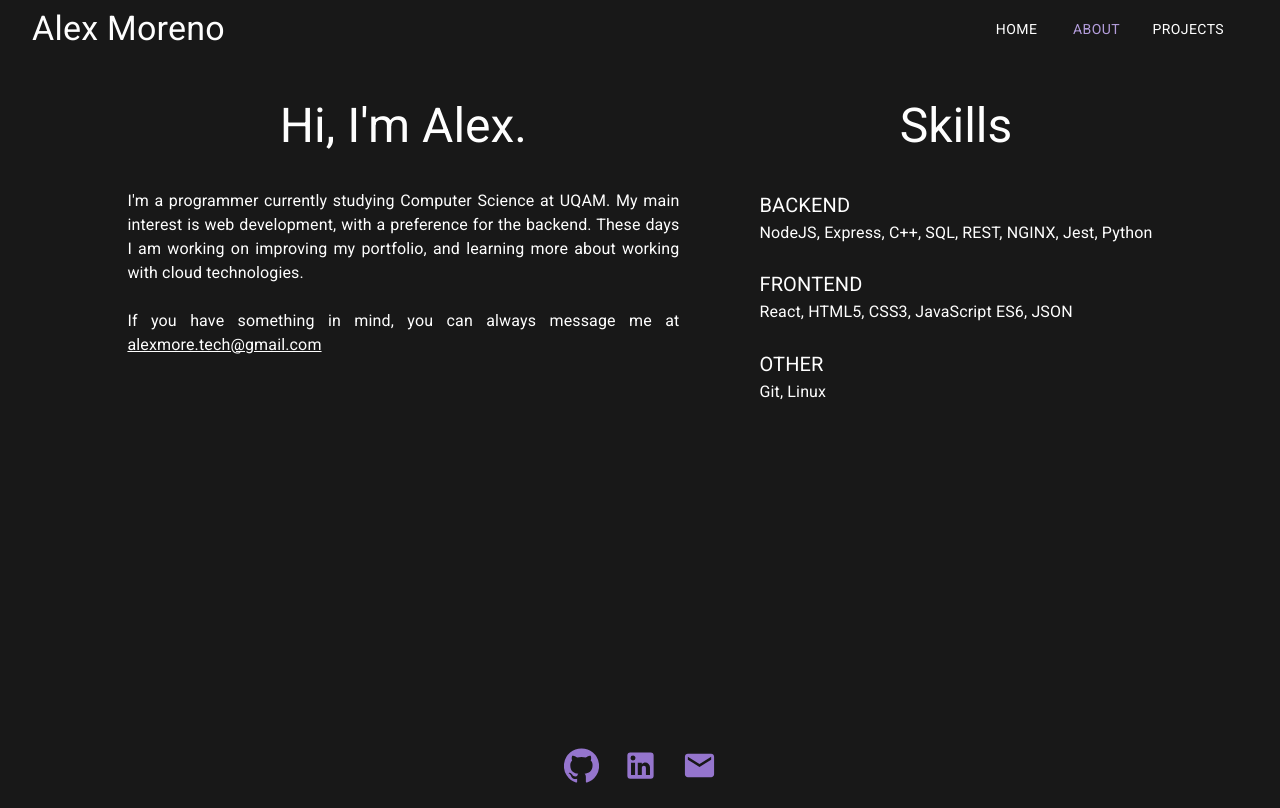
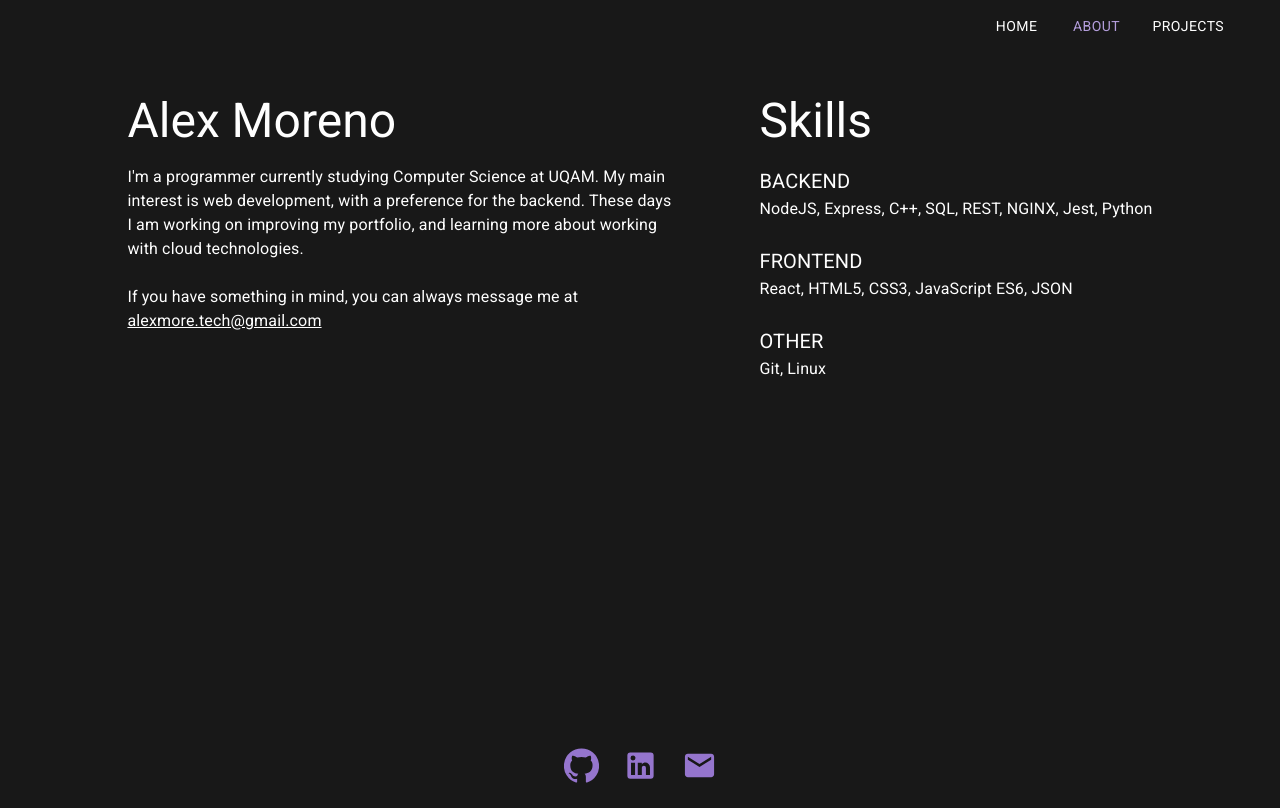
Before and after one commit to alex-more/developer-site.react, a React (Create React App) app in the folder client/: page /about in a window 1280 px wide. Built offline with nearby package versions, Linux system fonts and the light colour scheme.

Commit message:
changed some content

```diff
--- a/client/public/index.html
+++ b/client/public/index.html
@@ -2,7 +2,7 @@
 <html lang="en">
   <head>
     <meta charset="utf-8" />
-    <link rel="icon" href="%PUBLIC_URL%/favicon.ico" />
+    <link rel="icon" href="#" />
     <meta name="viewport" content="width=device-width, initial-scale=1" />
     <meta name="theme-color" content="#000000" />
     <meta
@@ -25,7 +25,7 @@
       work correctly both with client-side routing and a non-root public URL.
       Learn how to configure a non-root public URL by running `npm run build`.
     -->
-    <title>A.M. Portfolio</title>
+    <title>Alex Moreno</title>
   </head>
   <body>
     <noscript>You need to enable JavaScript to run this app.</noscript>
--- a/client/src/components/FeaturedProject.jsx
+++ b/client/src/components/FeaturedProject.jsx
@@ -24,7 +24,6 @@ const FeaturedProject = (props) => {
     const classes = useStyles();
 
     return (
-
         <Card variant="outlined" className={classes.root}>
 
             <CardMedia
--- a/client/src/components/Navbar.jsx
+++ b/client/src/components/Navbar.jsx
@@ -27,10 +27,8 @@ const Navbar = (props) => {
     const classes = useStyles();
 
     return (
-        <Box className={classes.bar} display="flex">
-            <Typography className={classes.title} variant="h4">
-                Alex Moreno
-            </Typography>
+        <Box className={classes.bar} display="flex" justifyContent="end">
+
 
             <Button className={ props.highlight === "home"? classes.activeMenuButton : classes.menuButton } href="/">
                 Home
--- a/client/src/routes/AboutMe.jsx
+++ b/client/src/routes/AboutMe.jsx
@@ -9,11 +9,11 @@ import LinkedInIcon from '@material-ui/icons/LinkedIn';
 
 const useStyles = makeStyles((theme) => ({
     heading: {
-        textAlign: "center",
+        textAlign: "start",
         color: "#fefefe"
     },
     text: {
-        textAlign: "justify",
+        textAlign: "start",
         color: "#fefefe"
     },
     link: {
@@ -31,18 +31,15 @@ const AboutMe = () => {
     return (
         <Container maxWidth={false}>
             <div className={classes.body}>
-            <Navbar highlight="about" />
-
+                <Navbar highlight="about" />
 
                 <Grid container spacing={4} justifyContent="center">
                     <Grid item>
-                        <Typography variant="h3" className={classes.heading} gutterBottom>
-                            Hi, I'm Alex.
-                        </Typography>
+                        <Container maxWidth="sm">
+                            <Typography variant="h3" className={classes.heading} gutterBottom>
+                                Alex Moreno
+                            </Typography>
 
-                        <br />
-
-                        <Container maxWidth="sm">
                             <Typography variant="body1" className={classes.text} gutterBottom>
                                 I'm a programmer currently studying Computer Science at UQAM.
                                 My main interest is web development, with a preference for the backend.
@@ -54,17 +51,15 @@ const AboutMe = () => {
 
                         <br />
 
-
                     </Grid>
 
                     <Grid item>
-                        <Typography variant="h3" className={classes.heading} gutterBottom>
-                            Skills
-                        </Typography>
+                        <Container maxWidth="sm">
 
-                        <br />
+                            <Typography variant="h3" className={classes.heading} gutterBottom>
+                                Skills
+                            </Typography>
 
-                        <Container maxWidth="sm">
                             <div>
                                 <Typography variant="h6" className={classes.text}>BACKEND</Typography>
                                 <Typography variant="body1" className={classes.text} gutterBottom>
--- a/client/src/routes/Home.jsx
+++ b/client/src/routes/Home.jsx
@@ -17,6 +17,10 @@ const Home = () => {
         },
         body: {
             minHeight: "calc(91vh - 4rem)"
+        },
+        textblock: {
+            width: 300,
+            color: "#fefefe"
         }
     }));
 
@@ -28,10 +32,29 @@ const Home = () => {
 
                 <Navbar highlight="home" />
 
+                <Grid container justifyContent="center" alignItems="flex-start">
+                    <Grid item>
+                        <Typography className={classes.textblock} variant="h3" gutterBottom>
+                            Hi, I'm Alex.
+                        </Typography>
+                    </Grid>
+
+                    <Grid item>
+                        <Typography className={classes.textblock} variant="body1" gutterBottom>
+                            I'm a programmer currently studying Computer Science at UQAM.
+                            <br /><br />
+                            I develop web applications, mainly using NodeJS and React.
+                        </Typography>
+                    </Grid>
+
+                </Grid>
+                <br /><br />
+                <br /><hr /><br />
+                <br /><br />
                 <Grid>
                     <Typography variant="h3" className={classes.heading} gutterBottom>Featured Projects</Typography>
                 </Grid>
-
+                <br />
                 <Grid container spacing={4} justifyContent="center">
                     <Grid item>
                         <FeaturedProject repo="developer-site.react" url="https://alex-more.com" desc={desc_project1} />
```
